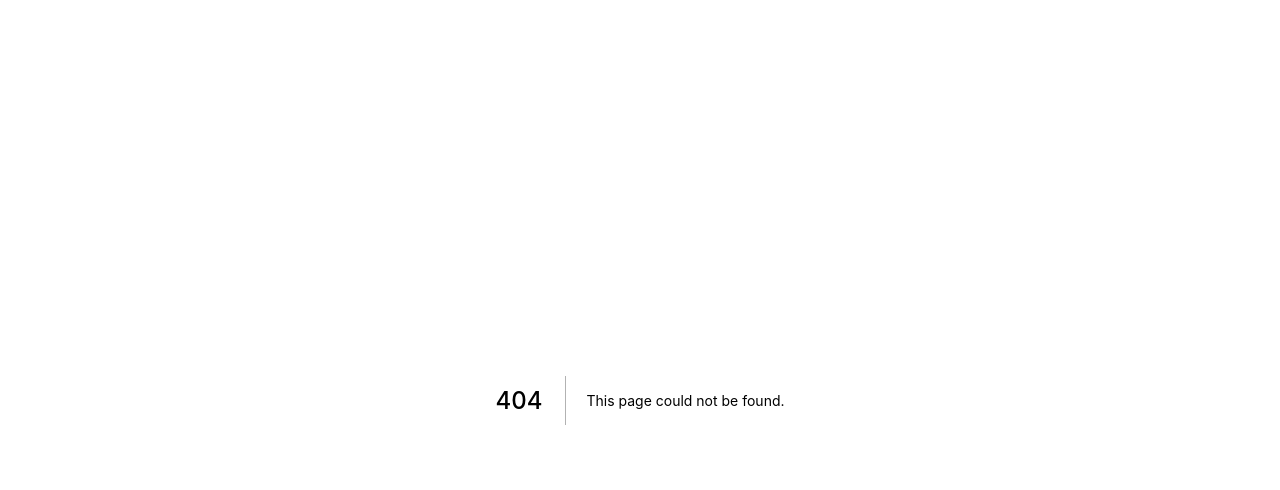
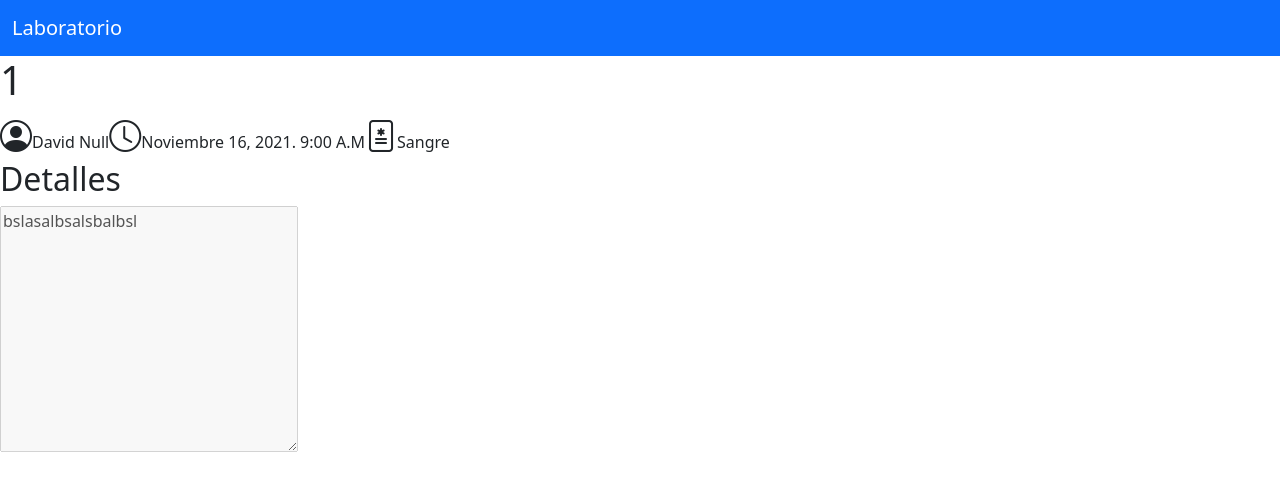
Before and after one commit to sarrietav-dev/lab-samples-app, a Next.js app in the folder frontend/: page /result/1 in a window 1280 px wide. Before the commit this address had no page. Shown: the top 490 px of the page. Built offline with nearby package versions, Linux system fonts and the light colour scheme.

Commit message:
💄 Create result page

```diff
--- /dev/null
+++ b/frontend/pages/result/[id].tsx
@@ -0,0 +1,34 @@
+import { useRouter } from 'next/router';
+import { Navbar, Container } from 'react-bootstrap';
+
+const ResultPage = () => {
+  const router = useRouter();
+
+  const { id } = router.query;
+
+  return (
+    <div style={{ height: '100vh' }}>
+      <Navbar bg="primary" variant="dark">
+        <Container fluid>
+          <Navbar.Brand>Laboratorio</Navbar.Brand>
+        </Container>
+      </Navbar>
+      <h1>{id}</h1>
+      <i className="bi bi-person-circle" style={{ fontSize: '2rem' }}></i>
+      <span>David Null</span>
+      <i className="bi bi-clock" style={{ fontSize: '2rem' }}></i>
+      <span>Noviembre 16, 2021. 9:00 A.M</span>
+      <i className="bi bi-file-medical" style={{ fontSize: '2rem' }}></i>
+      <span>Sangre</span>
+      <h2>Detalles</h2>
+      <textarea
+        value={'bslasalbsalsbalbsl'}
+        cols={30}
+        rows={10}
+        disabled
+      ></textarea>
+    </div>
+  );
+};
+
+export default ResultPage;
```
